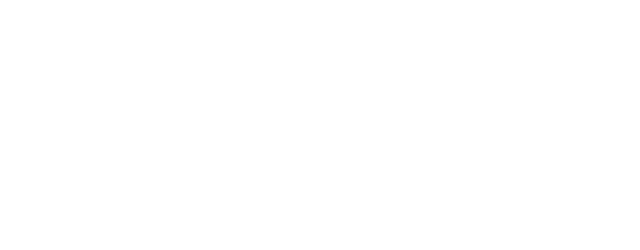
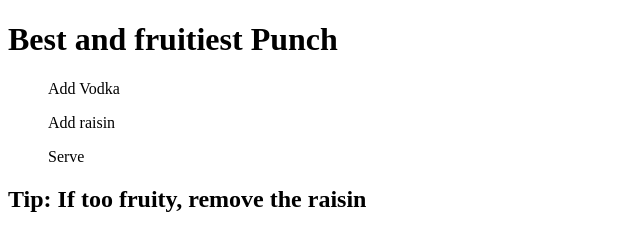
Before and after one commit to pottukattila/odin-recipes, a plain HTML site: page recipes/punch.html in a window 1280 px wide. Shown: the whole page, without its empty margins (0-640 px from the left). Drawn offline with Linux system fonts and the light colour scheme.

Commit message:
added punch guide

```diff
--- a/recipes/punch.html
+++ b/recipes/punch.html
@@ -6,6 +6,11 @@
     <title>punch recipe</title>
 </head>
 <body>
+    <h1>Best and fruitiest Punch</h1>
+    <ol>Add Vodka</ol>
+    <ol>Add raisin</ol>
+    <ol>Serve</ol>
+    <h2><strong>Tip:</strong> If too fruity, remove the raisin</h2>
 
 </body>
 </html>
```
